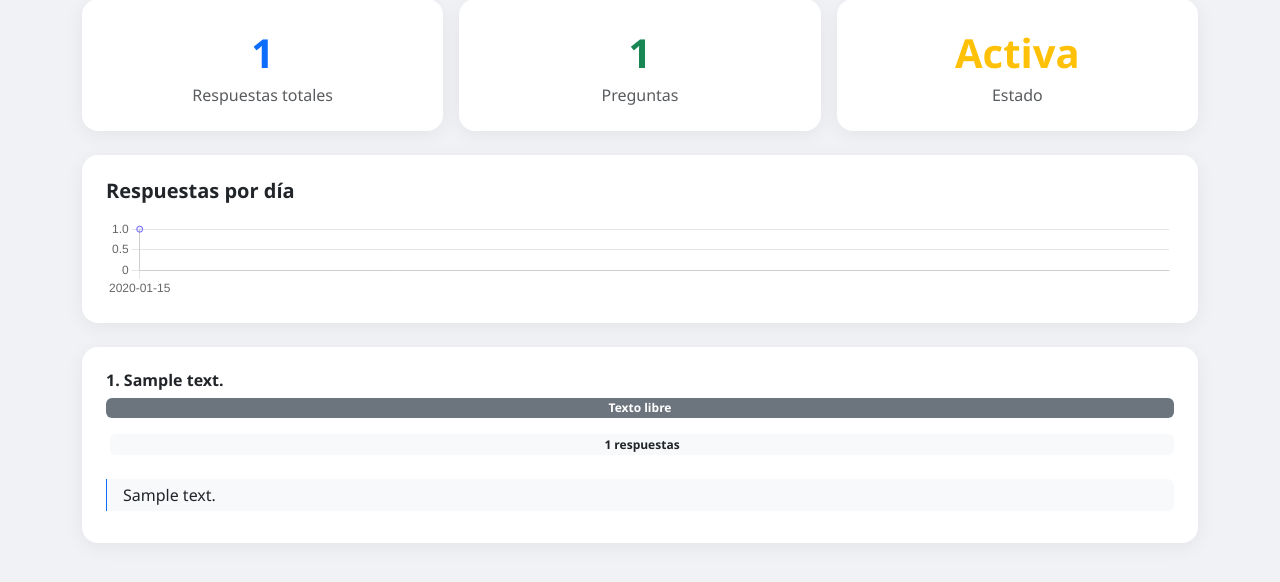
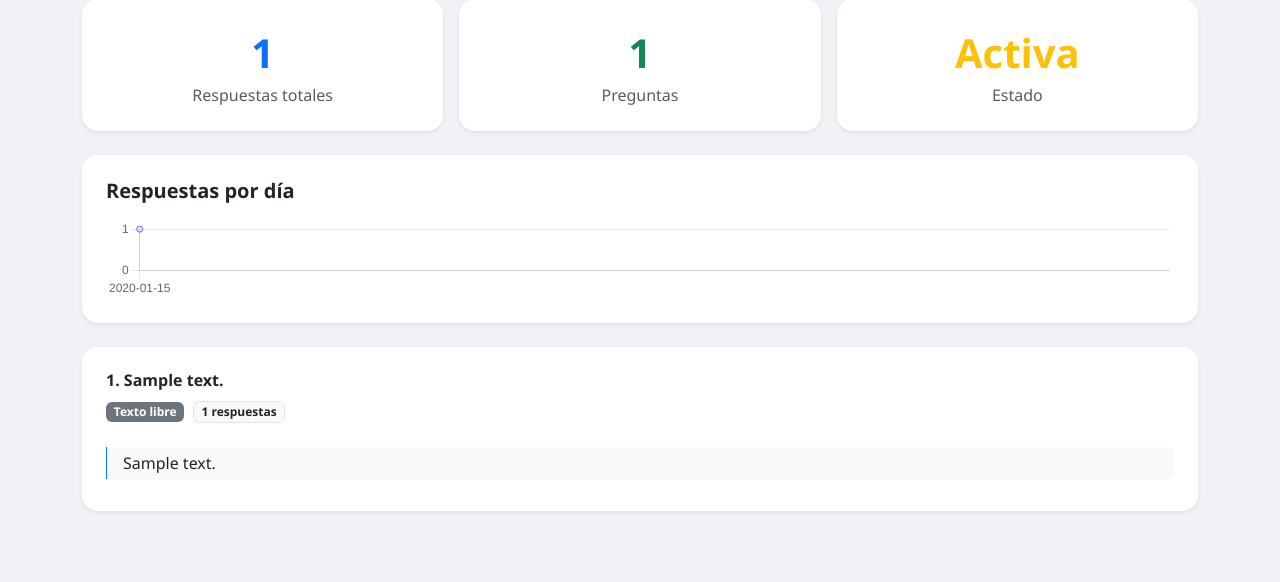
Before and after one commit to CristianMurguia/AppEncuestas, a Django app: page /encuesta/1/resultados/ in a window 1280 px wide. Shown: the part 170-752 px from the top of the page. Run offline with Django 4.2, Linux system fonts and the light colour scheme; a user stored in the database is signed in; tables that the repository leaves empty hold one stand-in row (values such as "Sample post").

Commit message:
SE CORRIGIÓ EL BOTON DE VOLVER EN LA VISTA RESULTADO DE LA ENCUESTA

```diff
--- a/surveys/templates/surveys/survey_results.html
+++ b/surveys/templates/surveys/survey_results.html
@@ -1,5 +1,6 @@
 {% extends 'surveys/base.html' %}
 {% block title %}Resultados: {{ survey.title }}{% endblock %}
+
 {% block content %}
 <div class="d-flex justify-content-between align-items-center mb-4">
   <div>
@@ -7,10 +8,17 @@
     <p class="text-muted mb-0">{{ survey.title }}</p>
   </div>
   <div class="d-flex gap-2">
-    <a href="{% url 'export_responses' survey.pk %}" class="btn btn-outline-success">
+    <a href="{% url 'export_responses' survey.pk %}"
+       class="btn btn-outline-success"
+       data-bs-toggle="tooltip"
+       title="Descargar todas las respuestas en formato Excel/CSV">
       <i class="fas fa-download me-2"></i>Exportar CSV
     </a>
-    <a href="{% url 'survey_edit' survey.pk %}" class="btn btn-outline-secondary">
+
+    <a href="{% url 'dashboard' %}"
+       class="btn btn-outline-secondary"
+       data-bs-toggle="tooltip"
+       title="Regresar al listado de encuestas">
       <i class="fas fa-arrow-left me-2"></i>Volver
     </a>
   </div>
@@ -18,37 +26,37 @@
 
 <div class="row g-3 mb-4">
   <div class="col-md-4">
-    <div class="card p-4 text-center">
+    <div class="card p-4 text-center shadow-sm border-0">
       <div class="fs-1 fw-bold text-primary">{{ total_responses }}</div>
       <div class="text-muted">Respuestas totales</div>
     </div>
   </div>
   <div class="col-md-4">
-    <div class="card p-4 text-center">
+    <div class="card p-4 text-center shadow-sm border-0">
       <div class="fs-1 fw-bold text-success">{{ analysis|length }}</div>
       <div class="text-muted">Preguntas</div>
     </div>
   </div>
   <div class="col-md-4">
-    <div class="card p-4 text-center">
+    <div class="card p-4 text-center shadow-sm border-0">
       <div class="fs-1 fw-bold text-warning">{{ survey.get_status_display }}</div>
       <div class="text-muted">Estado</div>
     </div>
   </div>
 </div>
 
-<!-- Respuestas por día -->
-<div class="card p-4 mb-4">
+<div class="card p-4 mb-4 shadow-sm border-0">
   <h5 class="fw-bold mb-3">Respuestas por día</h5>
   <canvas id="timelineChart" height="80"></canvas>
 </div>
 
-<!-- Análisis por pregunta -->
 {% for item in analysis %}
-<div class="card p-4 mb-3">
+<div class="card p-4 mb-3 shadow-sm border-0">
   <h6 class="fw-bold">{{ forloop.counter }}. {{ item.question.text }}</h6>
-  <span class="badge bg-secondary mb-3">{{ item.question.get_question_type_display }}</span>
-  <span class="badge bg-light text-dark ms-1 mb-3">{{ item.total_answers }} respuestas</span>
+  <div class="mb-3">
+    <span class="badge bg-secondary">{{ item.question.get_question_type_display }}</span>
+    <span class="badge bg-light text-dark ms-1 border">{{ item.total_answers }} respuestas</span>
+  </div>
 
   {% if item.chart_data %}
     {% if item.question.question_type == 'scale' %}
@@ -72,6 +80,15 @@
 
 {% block extra_js %}
 <script>
+// Inicialización de Tooltips de Bootstrap
+document.addEventListener('DOMContentLoaded', function () {
+    var tooltipTriggerList = [].slice.call(document.querySelectorAll('[data-bs-toggle="tooltip"]'))
+    var tooltipList = tooltipTriggerList.map(function (tooltipTriggerEl) {
+        return new bootstrap.Tooltip(tooltipTriggerEl)
+    })
+});
+
+// Gráfico de línea (Tiempo)
 const timelineData = {{ responses_by_day|safe }};
 new Chart(document.getElementById('timelineChart'), {
   type: 'line',
@@ -82,12 +99,17 @@ new Chart(document.getElementById('timelineChart'), {
       data: timelineData.map(d => d.count),
       borderColor: '#6c63ff',
       backgroundColor: 'rgba(108,99,255,0.1)',
-      tension: 0.4, fill: true
+      tension: 0.4,
+      fill: true
     }]
   },
-  options: { plugins: { legend: { display: false } }, scales: { y: { beginAtZero: true } } }
+  options: {
+    plugins: { legend: { display: false } },
+    scales: { y: { beginAtZero: true, ticks: { stepSize: 1 } } }
+  }
 });
 
+// Gráficos por pregunta
 {% for item in analysis %}
 {% if item.chart_data %}
 (function() {
@@ -109,6 +131,7 @@ new Chart(document.getElementById('timelineChart'), {
     },
     options: {
       responsive: true,
+      maintainAspectRatio: false,
       plugins: { legend: { position: 'right' } }
     }
   });
```
